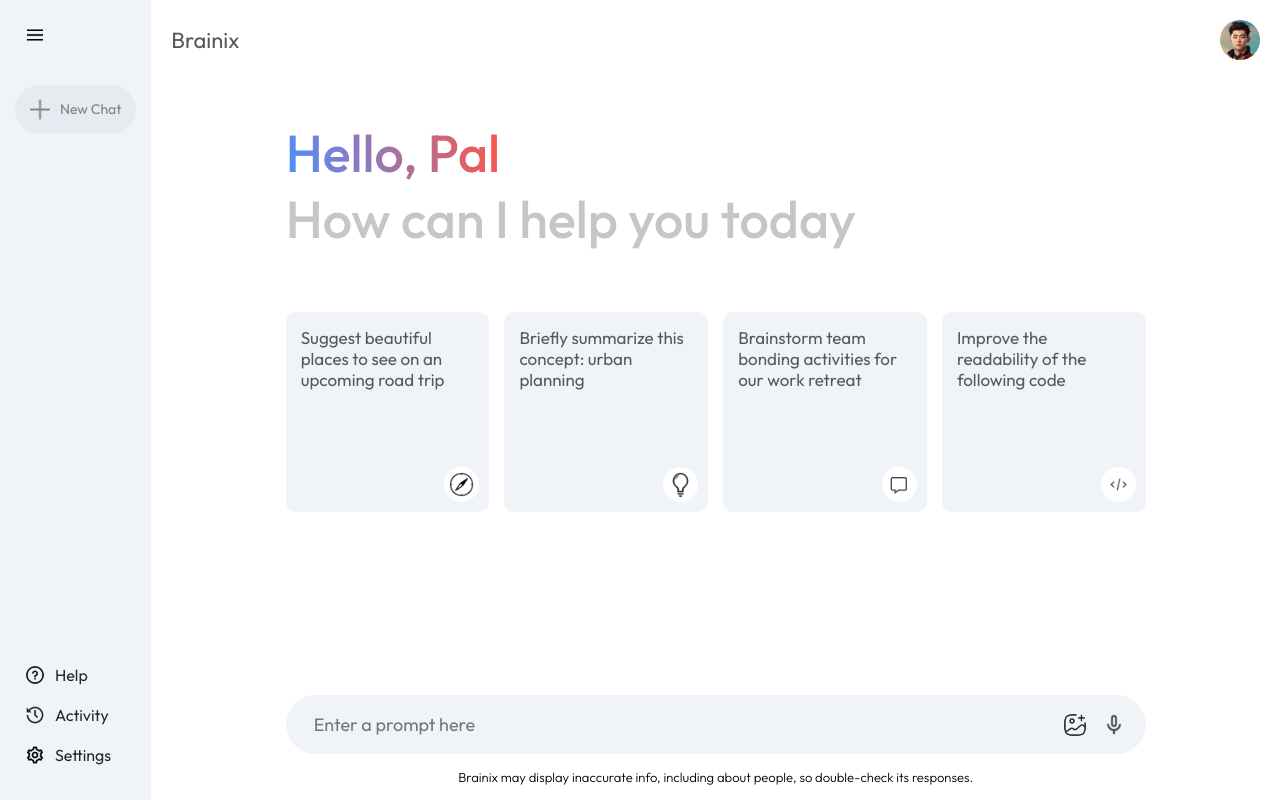
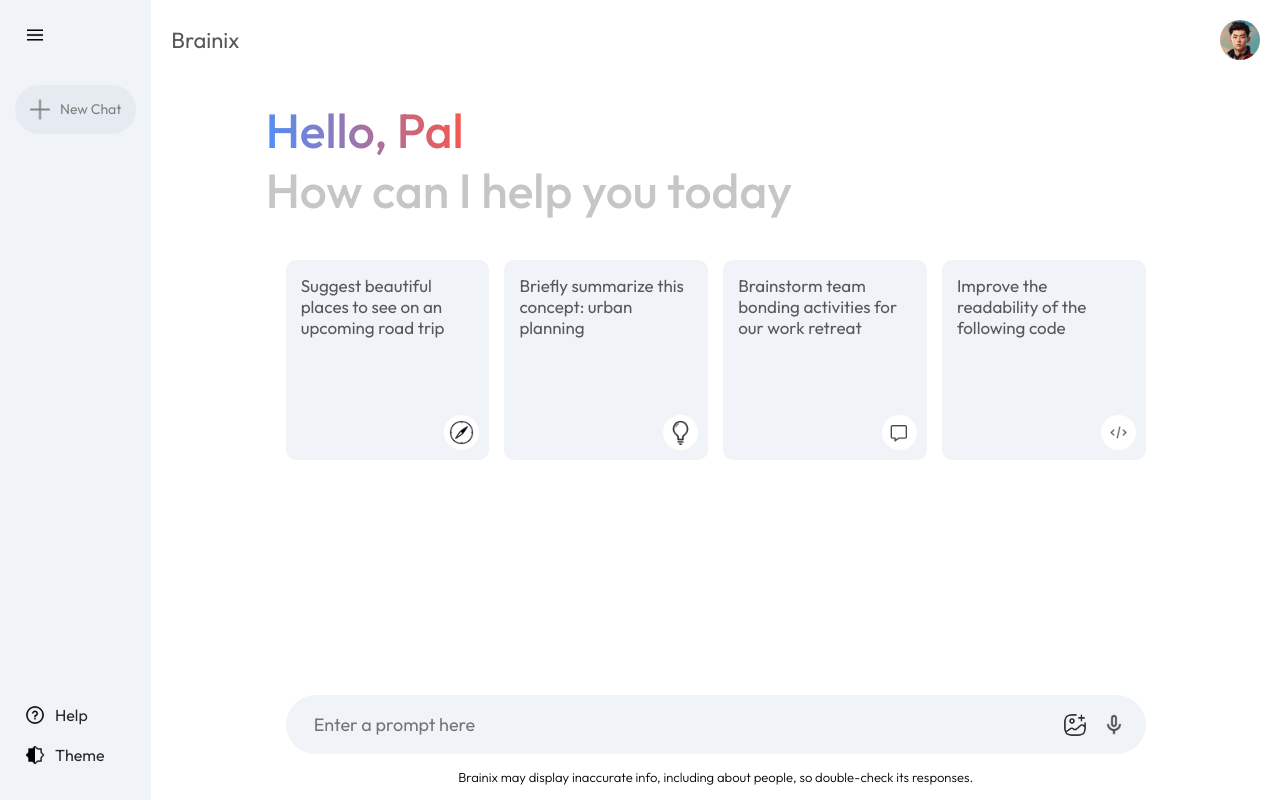
Before and after one commit to FizzaShahbaz123/brainix-ai, a React (Vite) app: page / in a window 1280 px wide. Both pictures are taken after a click on the picture 35 px from the left and 35 px from the top of the page. Built offline with nearby package versions, Linux system fonts and the light colour scheme.

Commit message:
some chandes in sidebar

```diff
--- a/src/assets/assets.js
+++ b/src/assets/assets.js
@@ -14,6 +14,7 @@ import code_icon from './code_icon.png'
 import send_icon from './send_icon.png'
 import gemini_icon from './gemini_icon.png'
 import bubble_icon from './bubble_icon.png'
+import brightness_icon from './brightness_icon.png'
 
 export const assets = {
     history_icon,
@@ -31,5 +32,6 @@ export const assets = {
     code_icon,
     send_icon,
     gemini_icon,
-    bubble_icon
+    bubble_icon,
+    brightness_icon
 }
--- a/src/components/Main/Main.jsx
+++ b/src/components/Main/Main.jsx
@@ -10,7 +10,7 @@ const Main = () => {
   return (
     <div className='main'>
       <div className="nav">
-        <p>Brainix</p>
+        <p className='app-logo'>Brainix</p>
         <img src={assets.user_icon} alt="" />
       </div>
       <div className="main-container">
--- a/src/components/Main/main.css
+++ b/src/components/Main/main.css
@@ -24,12 +24,15 @@
   margin:auto;
 }
 
+.app-logo{
+  cursor:pointer;
+}
+
 .main .greet{
   margin:20px 0px;
-  font-size:52px;
+  font-size:48px;
   color:#c4c7c5;
   font-weight:500;
-  padding:20px;
 }
 
 .main .greet span{
@@ -195,3 +198,12 @@
     gap:5px;
   }
 }
+
+@media (max-width:450px) {
+  .cards{
+    display: none;
+  }
+  .card{
+    display: none;
+  }
+}
--- a/src/components/Sidebar/Sidebar.jsx
+++ b/src/components/Sidebar/Sidebar.jsx
@@ -41,13 +41,9 @@ const Sidebar = () => {
           <img src={assets.question_icon} alt="" />
           {extended?<p>Help</p>:null}
         </div>
-        <div className="bottom-item recent-entry">
-          <img src={assets.history_icon} alt="" />
-          {extended?<p>Activity</p>:null}
-        </div>
-        <div className="bottom-item recent-entry">
-          <img src={assets.setting_icon} alt="" />
-          {extended?<p>Settings</p>:null}
+        <div className="bottom-item recent-entry theme-button">
+          <img src={assets.brightness_icon} alt="" />
+          {extended?<p>Theme</p>:null}
         </div>
       </div>
     </div>
```
